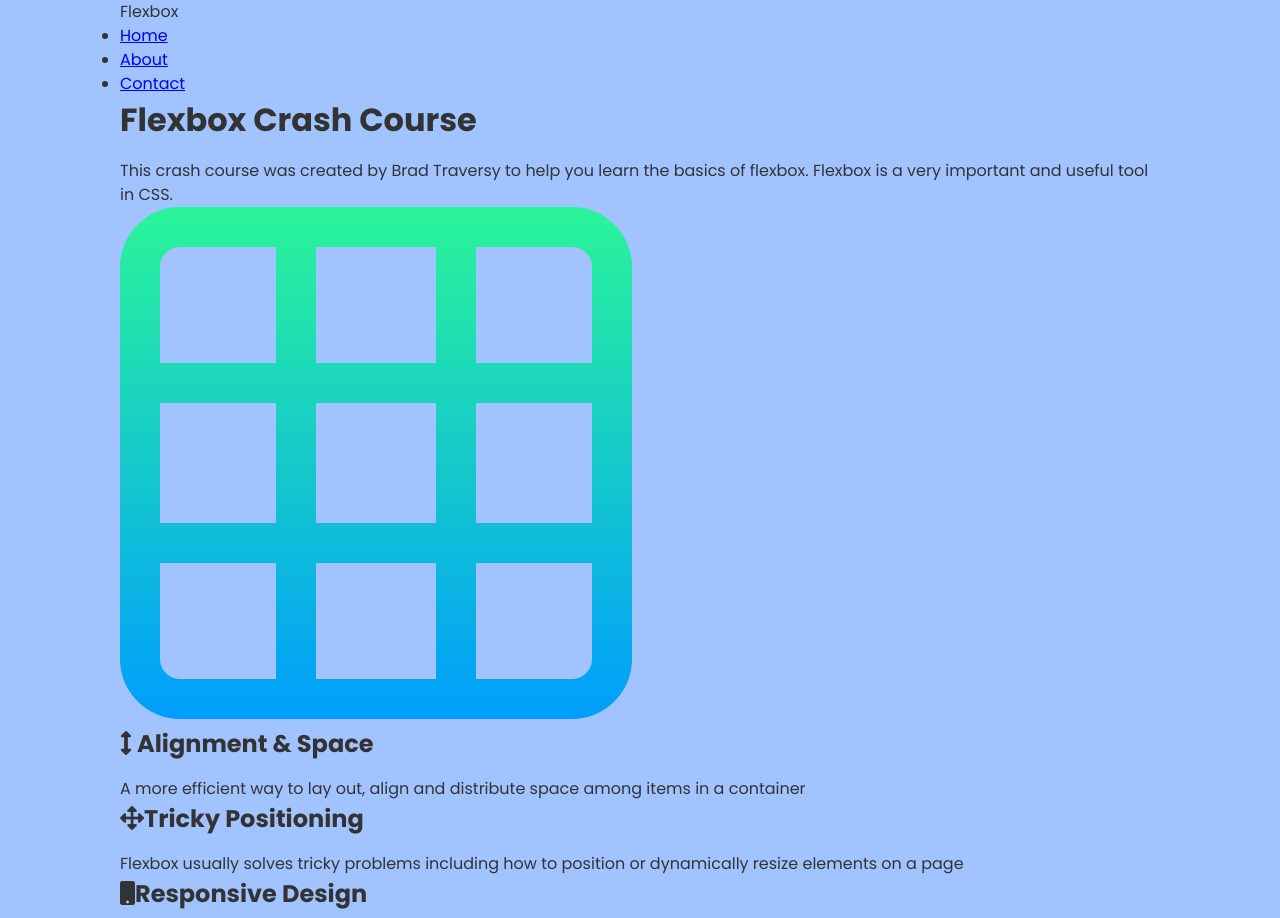
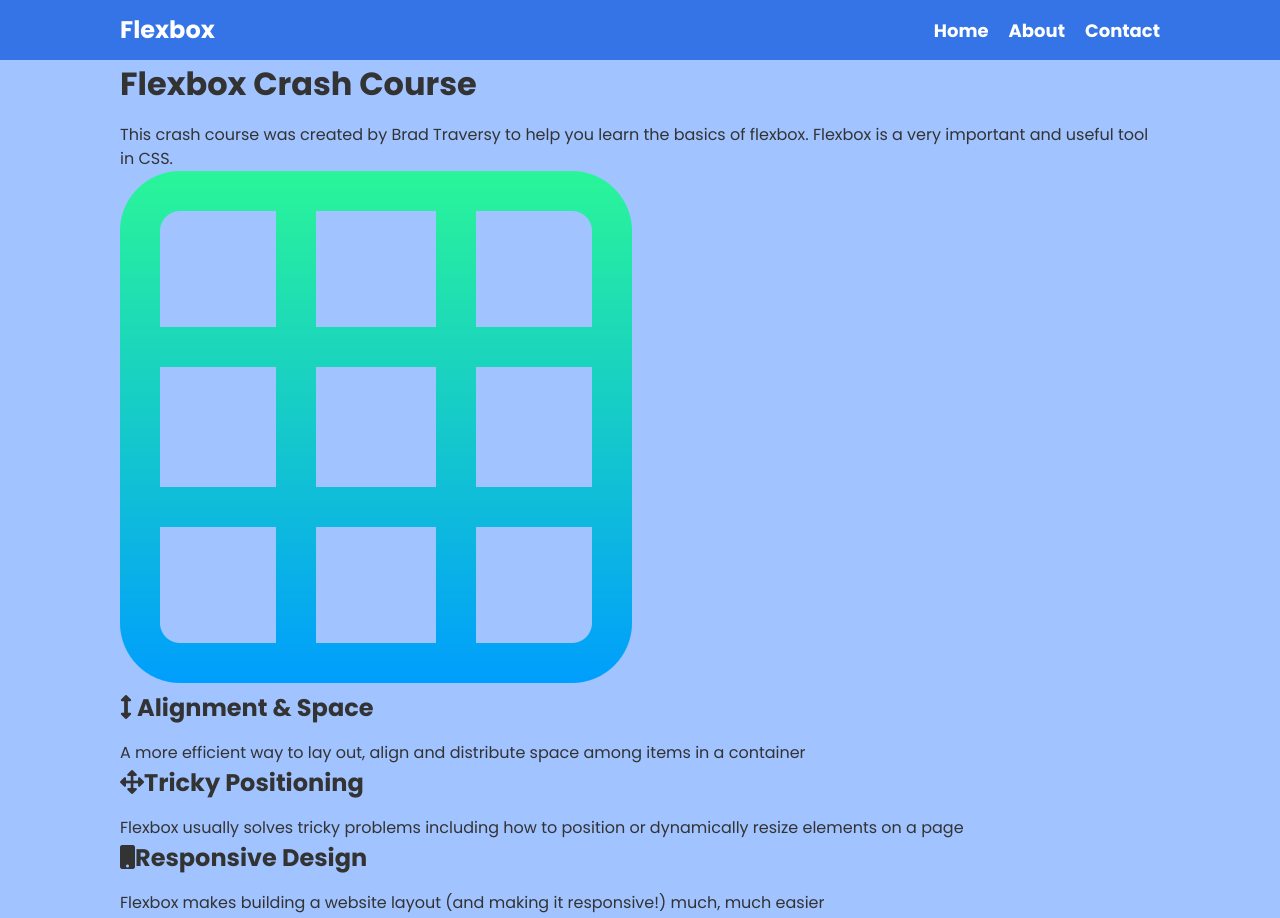
Before and after one commit to rhythm2107/landing-page-flexbox, a plain HTML site: page index.html in a window 1280 px wide. Shown: the top 918 px of the page. Drawn offline with Linux system fonts and the light colour scheme.

Commit message:
Switch navbar to flex

```diff
--- a/styles.css
+++ b/styles.css
@@ -23,8 +23,45 @@ h2 {
     margin-bottom: 15px;
 }
 
+ul {
+    list-style-type: none;
+}
+
 .container {
     max-width: 1100px;
     margin: 0 auto;
     padding: 0 30px;
 }
+
+.navbar {
+    background: #3474e6;
+    color: #fff;
+    height: 60px;
+}
+
+.navbar .logo {
+    font-size: x-large;
+    font-weight: bold;
+}
+
+.navbar .container {
+    display: flex;
+    justify-content: space-between;
+    align-items: center;
+    height: 100%;
+}
+
+.navbar a {
+    color: #fff;
+    text-decoration: none;
+    font-size: 18px;
+    font-weight: bold;
+}
+
+.navbar ul {
+    display: flex;
+}
+
+.navbar ul li {
+    margin-left: 20px;
+}
```
